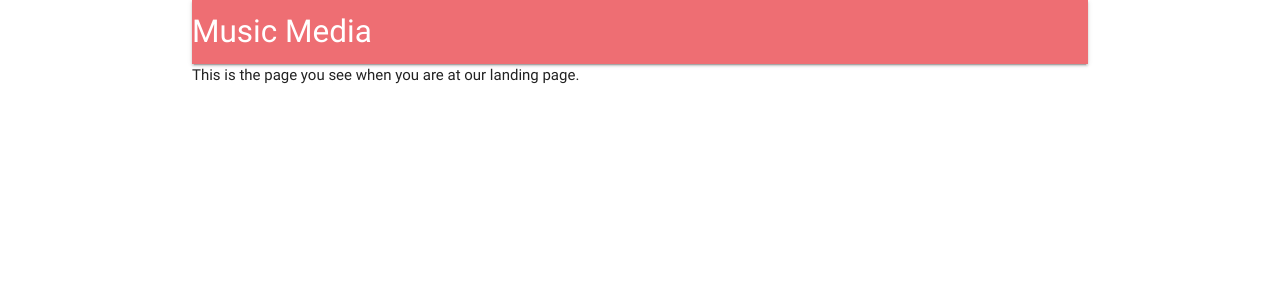
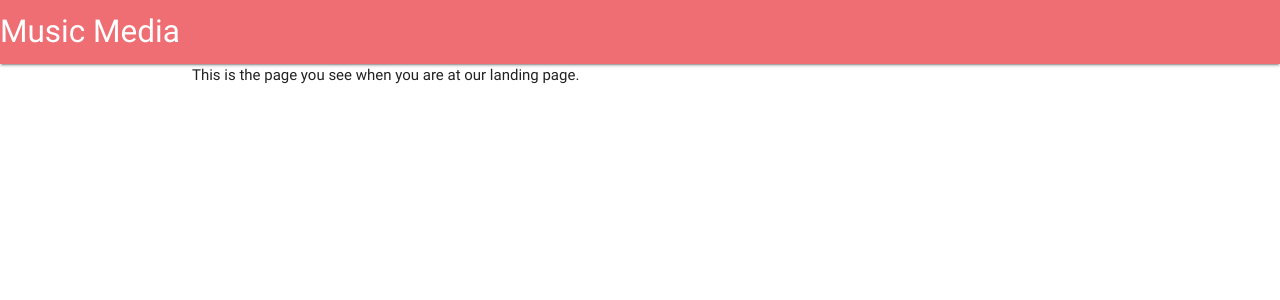
Before and after one commit to musicmediawebapp/MusicMediaWebApp, a React (Create React App) app in the folder client/: page / in a window 1280 px wide. Shown: the top 300 px of the page. Built offline with nearby package versions, Linux system fonts and the light colour scheme; no server answers.

Commit message:
Moved header to not have the container style

```diff
--- a/client/src/components/App.js
+++ b/client/src/components/App/App.js
@@ -1,18 +1,18 @@
 import React, { Component } from 'react';
 import { Router, Route } from 'react-router-dom';
 import { connect } from 'react-redux';
-import * as actions from '../actions';
+import * as actions from '../../actions';
 import { Switch } from 'react-router';
-import history from '../utils/History';
-import '../styles/global.css';
+import history from '../../utils/History';
+import '../../styles/global.css';
 
 // Component imports
-import Header from './Header'; // Will always show this header
-import Landing from './Landing'; // Below header in the front page
-import Workflow from './setup/Workflow';
-import Error from './Error/Error';
-import Dashboard from './Dashboard/Dashboard';
-import Personal from './Personal/Personal';
+import Header from '../Header'; // Will always show this header
+import Landing from '../Landing'; // Below header in the front page
+import Workflow from '../setup/Workflow';
+import Error from '../Error/Error';
+import Dashboard from '../Dashboard/Dashboard';
+import Personal from '../Personal/Personal';
 
 class App extends Component {
     constructor(props) {
@@ -37,13 +37,14 @@ class App extends Component {
         this.setState({ hideHeader: false });
     }
 
+
     render() {
         return (
-            <div className="container">
-                <Router history={history}>
-                    <div>
-                        {/* Do not show the header when we're in the errors page */}
-                        {this.state.hideHeader ? null : <Header />}
+            <Router history={history}>
+                <div>
+                    {/* Do not show the header when we're in the errors page */}
+                    {this.state.hideHeader ? null : <Header />}
+                    <div className="container">
                         <Switch>
                             {/* The landing page users see when they're not logged in */}
                             <Route exact path="/" render={() => <Landing showHeader={this.showHeader} />} />
@@ -63,8 +64,8 @@ class App extends Component {
                             <Route exact path="*" render={() => <Error hideHeader={this.hideHeader} />} />
                         </Switch>
                     </div>
-                </Router>
-            </div>
+                </div>
+            </Router>
         );
     }
 };
--- a/client/src/index.js
+++ b/client/src/index.js
@@ -8,7 +8,7 @@ import reduxThunk from 'redux-thunk';
 /* React DOM's whole purpose is to make sure React can be rendered on the DOM */
 import ReactDOM from 'react-dom';
 
-import App from './components/App';
+import App from './components/App/App';
 import reducers from './reducers';
 
 // Hooks up all reducers to the store
```
Also changed, not shown: client/src/components/App/App.css (added).
